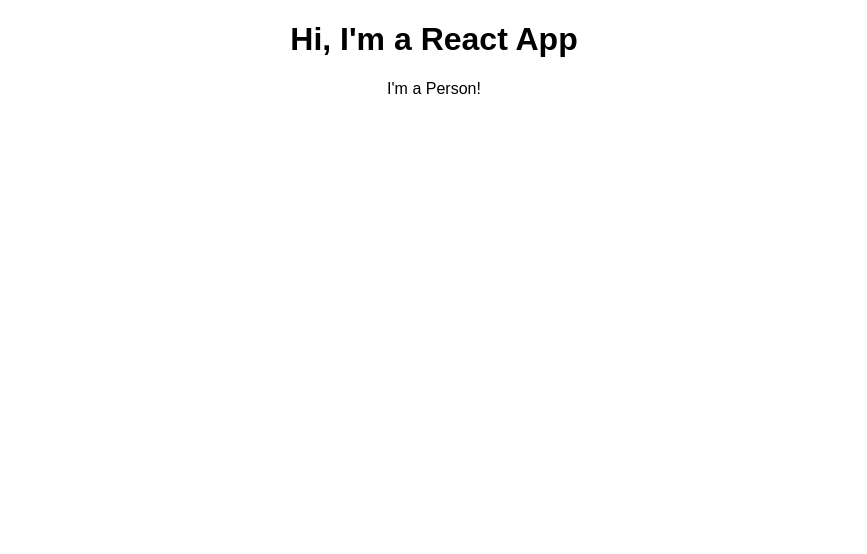
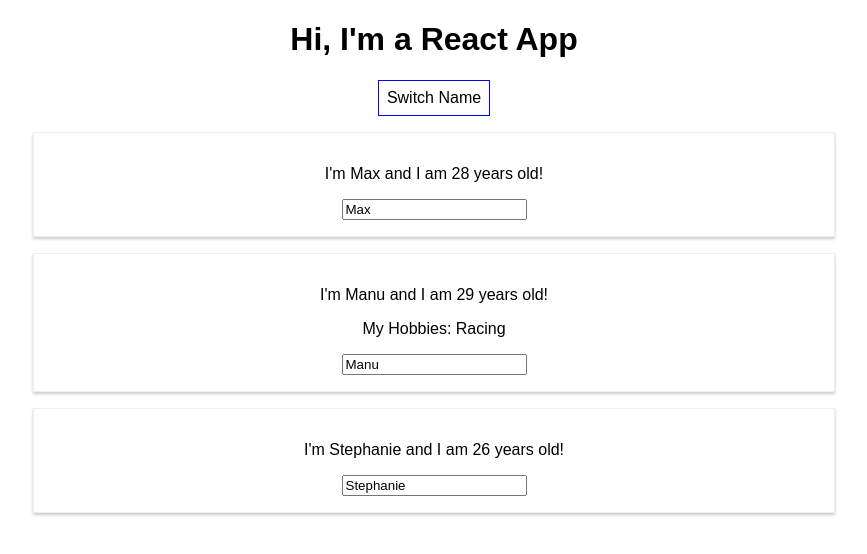
Before and after one commit to keyspress/react-complete-guide-intro-project, a React (Create React App) app: page / in a window 1280 px wide. Shown: the top 554 px of the page, without its empty margins (206-1073 px from the left). Built offline with nearby package versions, Linux system fonts and the light colour scheme.

Commit message:
lecture 47

```diff
--- a/src/App.js
+++ b/src/App.js
@@ -3,11 +3,61 @@
 import Person from './Person/Person';
 
 class App extends Component {
+  state = {
+    persons: [
+      { name: 'Max', age: 28 },
+      { name: 'Manu', age: 29 },
+      { name: 'Stephanie', age: 26 }
+    ]
+  }
+
+  switchNameHandler = (newName) => {
+    // console.log('Was Clicked');
+    this.setState({
+      persons: [
+        { name: newName, age: 28 },
+        { name: 'Manu', age: 29 },
+        { name: 'Stephanie', age: 27 }
+      ]
+    })
+  }
+
+  nameChangedHandler = (event) => {
+    this.setState({
+      persons: [
+        { name: 'Max', age: 28 },
+        { name: event.target.value, age: 29 },
+        { name: 'Stephanie', age: 27 }
+      ]
+    })
+  }
+
   render() {
+    const style = {
+      backgroundColor: 'white',
+      font: 'inherit',
+      border: '1px solid blue',
+      padding: '8px',
+      cursor: 'pointer'
+    };
+
     return (
       <div className="App">
         <h1>Hi, I'm a React App</h1>
-        <Person />
+        <button
+          style={style}
+          onClick={() => this.switchNameHandler('Moxie')}>Switch Name</button>
+        <Person
+           name={this.state.persons[0].name}
+           age={this.state.persons[0].age} />
+        <Person
+           name={this.state.persons[1].name}
+           age={this.state.persons[1].age}
+           click={this.switchNameHandler.bind(this, 'Moxie Foxie')}
+           changed={this.nameChangedHandler}>My Hobbies: Racing</Person>
+        <Person
+           name={this.state.persons[2].name}
+           age={this.state.persons[2].age}/>
       </div>
     );
     // return React.createElement('div', {className: 'App'}, React.createElement('h1', ))
--- /dev/null
+++ b/src/Person/Person.css
@@ -0,0 +1,8 @@
+.Person {
+  width: 60%;
+  margin: 16px auto;
+  border: 1px solid #eee;
+  box-shadow: 0 2px 3px #ccc;
+  padding: 16px;
+  text-align: center;
+}
--- a/src/Person/Person.js
+++ b/src/Person/Person.js
@@ -1,8 +1,14 @@
 import React from 'react';
+import './Person.css';
 
-const person = () => {
-
-  return <p>I'm a Person!</p>
+const person = (props) => {
+  return (
+    <div className='Person'>
+      <p onClick={props.click}>I'm {props.name} and I am {props.age} years old!</p>
+      <p>{props.children}</p>
+      <input type='text' onChange={props.changed} value={props.name} />
+    </div>
+  )
 
 }
 
```
